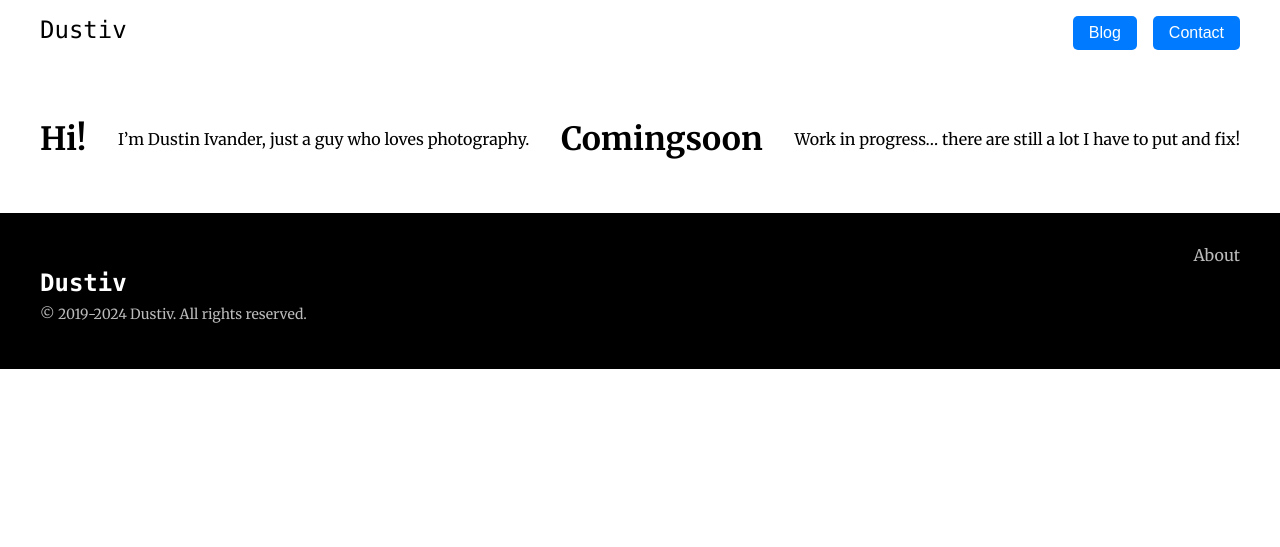
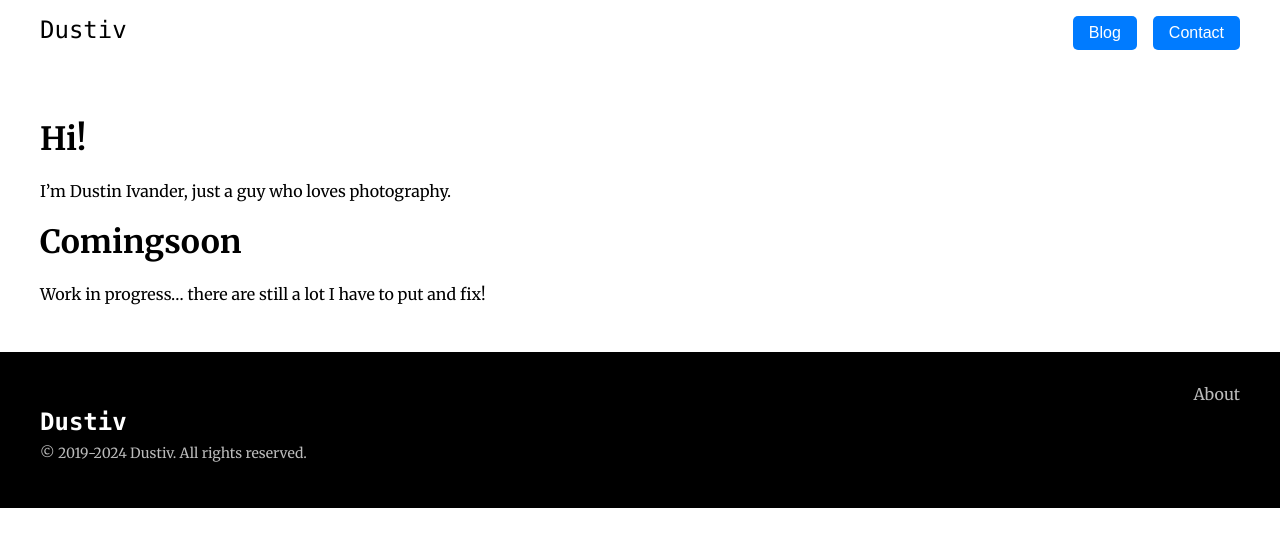
Before and after one commit to dustivndr/dustivndr.github.io, a Jekyll site: the page built from index.md, in a window 1280 px wide. Shown: the top 547 px of the page. Built offline with Jekyll 4.4.1, drawn with Linux system fonts in a browser that asks for light colours.

Commit message:
Update main.css

```diff
--- a/assets/main.css
+++ b/assets/main.css
@@ -59,9 +59,7 @@ main {
     max-width: 1200px;
     margin: 0 auto;
     padding: 2rem;
-    display: flex;
     align-items: center;
-    justify-content: space-between;
     width: 100%;
 }
 
```
